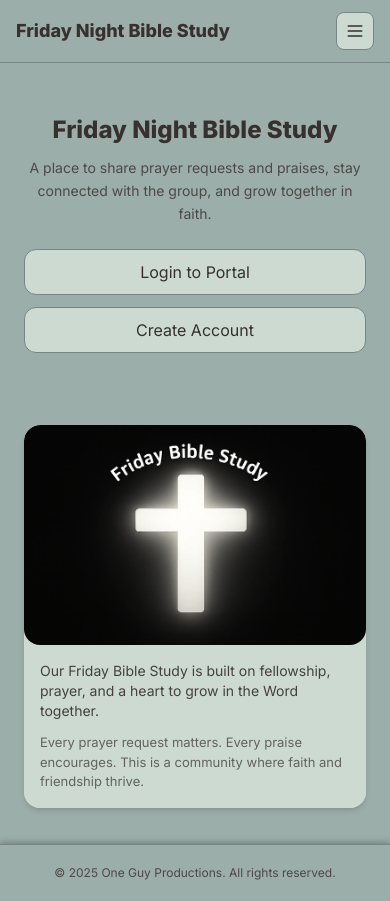
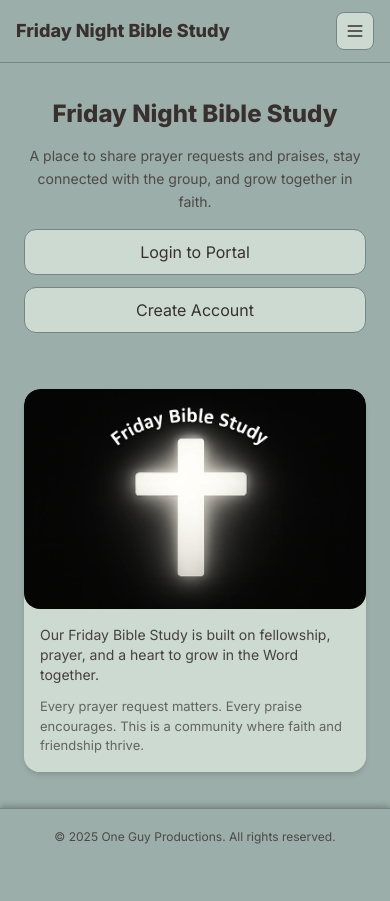
Before and after one commit to nathangreen1632/FridayBibleStudy, a React (Vite) app in the folder Client/: page / in a window 390 px wide. After the commit the page ends 865 px from the top, so only its background shows below. Built offline with nearby package versions, Linux system fonts and the light colour scheme; no server answers.

Commit message:
feat(client): improve `HeroSectionView` spacing and layout
- Adjust section padding and spacing for better visual hierarchy and alignment.
- Remove unnecessary `mb-*` classes to streamline markup and reduce redundancy.

```diff
--- a/Client/src/jsx/heroSectionView.tsx
+++ b/Client/src/jsx/heroSectionView.tsx
@@ -4,11 +4,11 @@ import { Link } from "react-router-dom";
 
 export default function HeroSectionView(): React.ReactElement {
   return (
-    <section className="text-center py-6 sm:py-10 px-3 sm:px-6 bg-[var(--theme-bg)] text-[var(--theme-text)]">
-      <h2 className="text-2xl sm:text-4xl md:text-5xl font-bold mb-3 sm:mb-4 text-[var(--theme-accent)] leading-tight">
+    <section className="text-center py-2 sm:py-10 px-3 sm:px-6 bg-[var(--theme-bg)] text-[var(--theme-text)] space-y-4 sm:space-y-6">
+      <h2 className="text-2xl sm:text-4xl md:text-5xl font-bold text-[var(--theme-accent)] leading-tight">
         Friday Night Bible Study
       </h2>
-      <p className="text-sm sm:text-base md:text-lg mb-6 sm:mb-8 text-[var(--theme-text)]/80 max-w-xl sm:max-w-2xl mx-auto leading-relaxed">
+      <p className="text-sm sm:text-base md:text-lg text-[var(--theme-text)]/80 max-w-xl sm:max-w-2xl mx-auto leading-relaxed">
         A place to share prayer requests and praises, stay connected with the group,
         and grow together in faith.
       </p>
```
